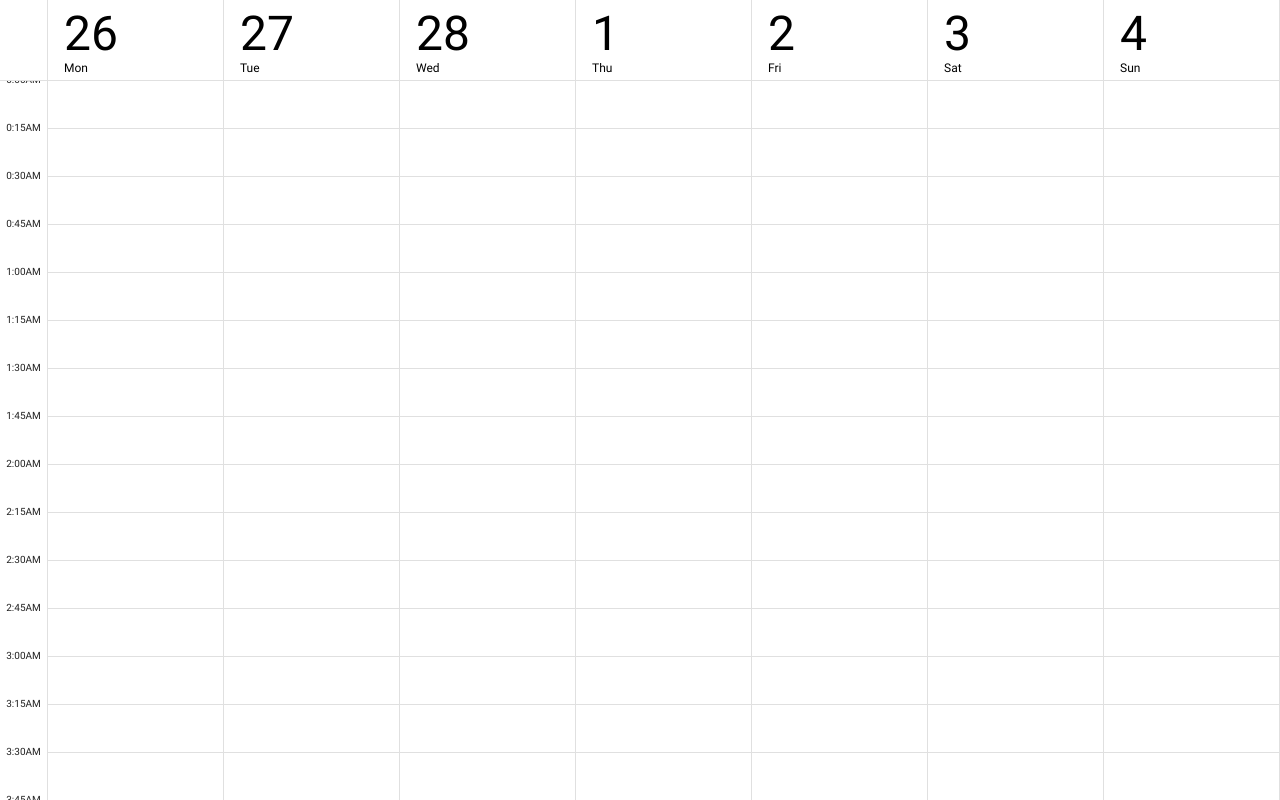
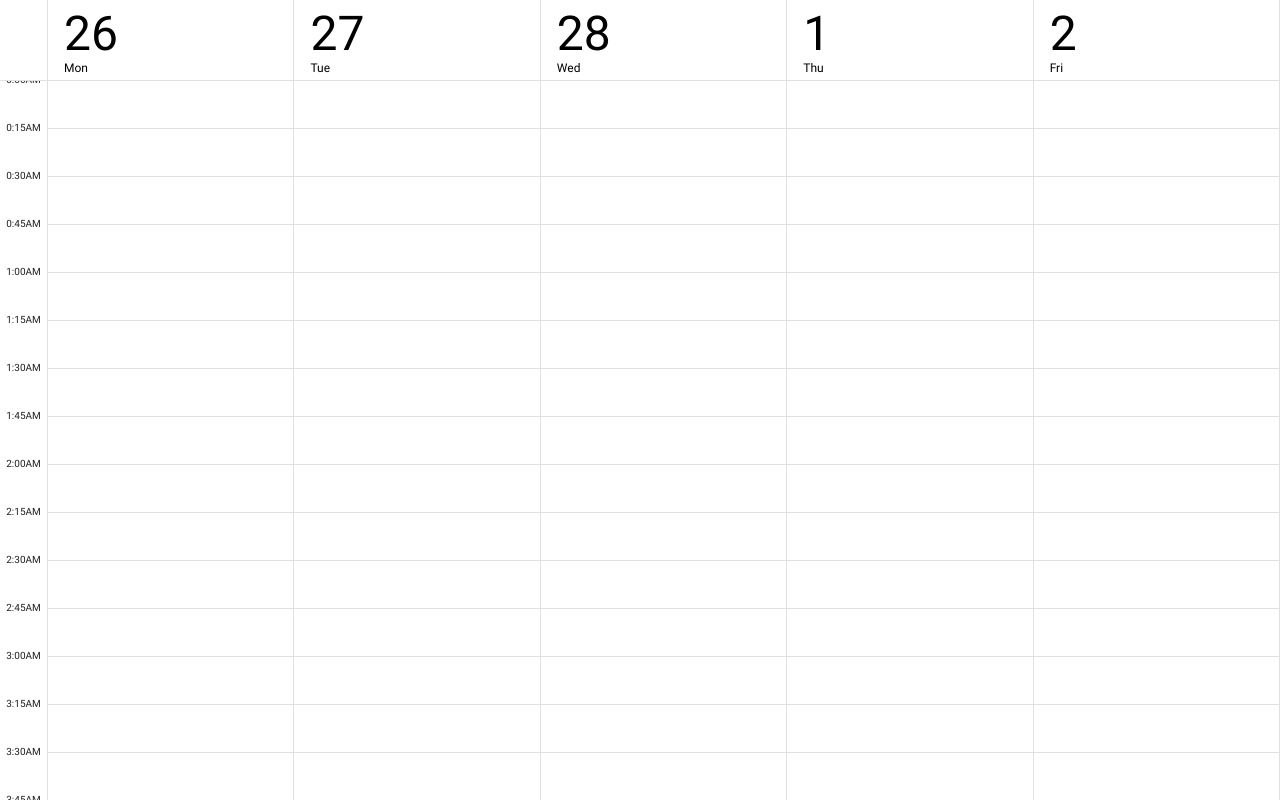
Before and after one commit to xiguang182/calendar, a plain HTML site: page index.html in a window 1280 px wide. Drawn offline with nearby package versions, Linux system fonts and the light colour scheme.

Commit message:
dynamic days

```diff
--- a/index.html
+++ b/index.html
@@ -14,15 +14,8 @@
           </div>
         </div>
         <div class="daysFrame">
-          <div class="days">
-            <div class="dateColumn"></div>
-            <div class="dateColumn"></div>
-            <div class="dateColumn"></div>
-            <div class="dateColumn"></div>
-            <div class="dateColumn"></div>
-            <div class="dateColumn"></div>
-            <div class="dateColumn"></div>
-            <div class="scrollSpace"></div>
+          <div class="days" id="columnContainer">
+            <div class="scrollSpace" id="scrollSpacer"></div>
           </div>
         </div>
       </div>
@@ -30,78 +23,6 @@
         <div class="timeScroll" id="eventScroll">
           <div class="timeHeaderCol" aria-hidden="true" id="timeColumn">
             <div class="timeHeader" id="timeContainer">
-              <!-- <div class="timeUnit">
-                  <span class="unitBlock">12am</span>
-              </div>
-              <div class="timeUnit">
-                  <span class="unitBlock">1am</span>
-              </div>
-              <div class="timeUnit">
-                  <span class="unitBlock">2am</span>
-              </div>
-              <div class="timeUnit">
-                  <span class="unitBlock">3am</span>
-              </div>
-              <div class="timeUnit">
-                  <span class="unitBlock">4am</span>
-              </div>
-              <div class="timeUnit">
-                  <span class="unitBlock">5am</span>
-              </div>
-              <div class="timeUnit">
-                  <span class="unitBlock">6am</span>
-              </div>
-              <div class="timeUnit">
-                  <span class="unitBlock">7am</span>
-              </div>
-              <div class="timeUnit">
-                  <span class="unitBlock">8am</span>
-              </div>
-              <div class="timeUnit">
-                  <span class="unitBlock">9am</span>
-              </div>
-              <div class="timeUnit">
-                  <span class="unitBlock">10am</span>
-              </div>
-              <div class="timeUnit">
-                  <span class="unitBlock">11am</span>
-              </div>
-              <div class="timeUnit">
-                  <span class="unitBlock">12pm</span>
-              </div>
-              <div class="timeUnit">
-                  <span class="unitBlock">1pm</span>
-              </div>
-              <div class="timeUnit">
-                  <span class="unitBlock">2pm</span>
-              </div>
-              <div class="timeUnit">
-                  <span class="unitBlock">3pm</span>
-              </div>
-              <div class="timeUnit">
-                  <span class="unitBlock">4pm</span>
-              </div>
-              <div class="timeUnit">
-                  <span class="unitBlock">5pm</span>
-              </div>
-              <div class="timeUnit">
-                  <span class="unitBlock">6pm</span>
-              </div>
-              <div class="timeUnit">
-                  <span class="unitBlock">7pm</span>
-              </div>
-              <div class="timeUnit">
-                  <span class="unitBlock">8pm</span>
-              </div>
-              <div class="timeUnit">
-                  <span class="unitBlock">9pm</span>
-              </div>
-              <div class="timeUnit">
-                  <span class="unitBlock">10pm</span>
-              </div>
-              <div class="timeUnit">
-                  <span class="unitBlock">11pm</span>
-              </div> -->
               <div aria-hidden="true">
                 <div class="hidden unitBlock">GMT-05</div>
               </div>
@@ -111,16 +32,7 @@
             <div aria-hidden="true" id="gridContainer">
             </div>
             <div class="timeColumn" id="originPoint">
-                <!-- <div class="event draggable">
-                    <span>111</span>
-                </div> -->
             </div>
-            <div class="timeColumn"></div>
-            <div class="timeColumn"></div>
-            <div class="timeColumn"></div>
-            <div class="timeColumn"></div>
-            <div class="timeColumn"></div>
-            <div class="timeColumn"></div>
           </div>
         </div>
       </div>
--- a/index.js
+++ b/index.js
@@ -1,16 +1,10 @@
+/**
+ * hard coded values
+ */
 const timeUnit = 48;
 // const unitInMinute = 48 * 60 / timeUnit;
 const unitInterval = 15; // in minutes
-let originElement = null;
-let scrollElement = null;
-let dateElement = null;
-let currentElement = null;
-let previousScroll = {
-  left: null,
-  top: null
-}
-let timeSlots = [];
-const numberOfDays = 7;
+const numberOfDays = 5;
 const firstDay = new Date(1519621200000); //Feb26th
 const lastDay = new Date(firstDay);
 lastDay.setDate(firstDay.getDate() + numberOfDays);
@@ -23,7 +17,18 @@ const weekdays = [
   'Fri',
   'Sat'
 ]
-
+/**
+ * end
+ */
+let originElement = null;
+let scrollElement = null;
+let dateElement = null;
+let currentElement = null;
+let previousScroll = {
+  left: null,
+  top: null
+}
+let timeSlots = [];
 let data = {
   events: [
     {
@@ -65,7 +70,8 @@ window.onload= ()=>{
   console.log(data);
   initializeTimeArea();
   initializeTimeSlots();
-  initializeDateColumn();
+  // initializeDateColumn();
+  dyanamicallyInitializeDateColumn();
   for(let i = 0; i< data.events.length; i++){
     createEventNode(data.events[i])
   }
@@ -79,11 +85,18 @@ interact('.draggable')
         let origin = document.getElementById("originPoint");
         let position = origin.getBoundingClientRect();
         let unitsX = Math.round((x - position.left)/ position.width);
+        if(unitsX < 0){
+          unitsX = 0;
+        }
+        if(unitsX >= numberOfDays){
+          unitsX = numberOfDays - 1;
+        }
         let snapX = position.left + unitsX * position.width;
         let unitsY = Math.round((y - position.top)/ timeUnit);
         let snapY = position.top + unitsY * timeUnit;
         if(currentElement != null){
           let duration = currentElement.getAttribute('duration');
+
           if(isOccupied(unitsX, unitsY, duration / 60 / unitInterval)){
             //snap back
             let startUnitsX = currentElement.getAttribute('unit-x') || 0;
@@ -409,6 +422,34 @@ function initializeTimeSlots(){
   }
 }
 
+function dyanamicallyInitializeDateColumn(){
+  let time = new Date(firstDay);
+  let columnContainer = document.getElementById('columnContainer');
+  let scrollSpacer = document.getElementById('scrollSpacer');
+  let eventArea = originElement.parentNode;
+  for(let i = 0; i < numberOfDays; i++){
+    let column = document.createElement('div');
+    column.classList.add('dateColumn');
+    columnContainer.insertBefore(column, scrollSpacer);
+    let date = document.createElement('span');
+    let day = document.createElement('span');
+    date.innerHTML = time.getDate();
+    date.classList.add('dateText');
+    day.innerHTML = weekdays[time.getDay()];
+    day.classList.add('dayText');
+    column.appendChild(date);
+    column.appendChild(day);
+
+    if(i != 0){
+      let eventColumn = document.createElement('div');
+      eventColumn.classList.add('timeColumn');
+      eventArea.appendChild(eventColumn);
+    }
+
+    time.setDate(time.getDate() + 1);
+  }
+}
+
 function initializeDateColumn(){
   let dateColumns = document.getElementsByClassName('dateColumn');
   let length = dateColumns.length;
@@ -427,6 +468,7 @@ function initializeDateColumn(){
 }
 
 function isOccupied(unitsX, unitsY, units){
+  console.log(unitsX, unitsY)
   for(let i = unitsY; i < unitsY + units; i++){
     if(i < timeSlots[unitsX].length){
       if(timeSlots[unitsX][i] == 1){
```
Also changed, not shown: README.md.
